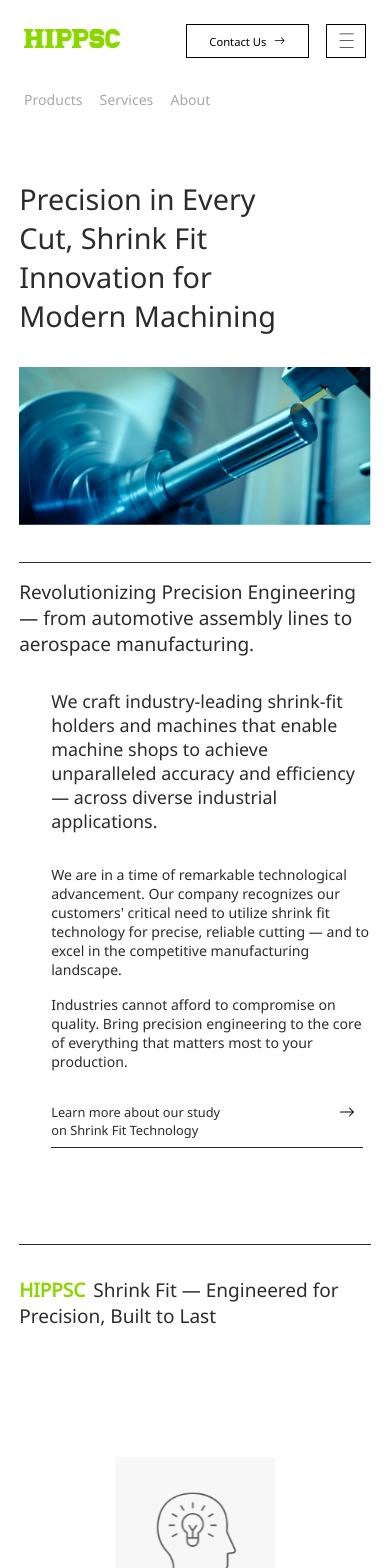
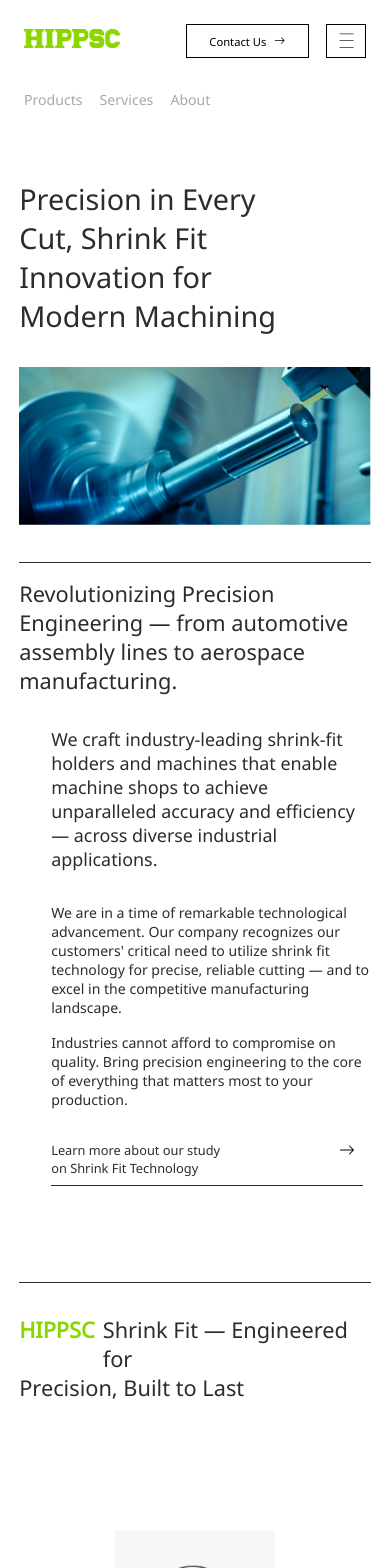
Before and after one commit to HIPPSC/hippsc-website, a React (Create React App) app: page / in a window 390 px wide. Shown: the top 1568 px of the page. Built offline with nearby package versions, Linux system fonts and the light colour scheme.

Commit message:
mobile view update

```diff
--- a/src/css/HomeProcess.css
+++ b/src/css/HomeProcess.css
@@ -70,13 +70,16 @@
 
 /* Media queries */
 
+@media only screen and (max-width: 1100px) {
+    .home-process-title {
+        width: 100%;
+    }
+
+}
+
 @media only screen and (max-width: 768px) {
     .home-process {
         padding-bottom: 5rem;
-    }
-
-    .home-process-title {
-        width: 100%;
     }
 
     .home-process-item {
@@ -85,6 +88,7 @@
         align-items: center;
         justify-content: center;
     }
+
 
     .home-process-item-left {
         width: 100%;
--- a/src/css/index.css
+++ b/src/css/index.css
@@ -273,7 +273,7 @@ a {
   }
 
   .page-title-2 {
-    font-size: calc(var(--title-size-2) * 0.7);
+    font-size: calc(var(--title-size-2) * 0.8);
   }
 
   .page-title-2-bold {
@@ -288,7 +288,7 @@ a {
   }
 
   .page-title-2-bold-green {
-    font-size: calc(var(--title-size-2) * 0.7);
+    font-size: calc(var(--title-size-2) * 0.8);
     color: var(--hippsc-green);
     font-weight: var(--title-weight-3);
   }
```
